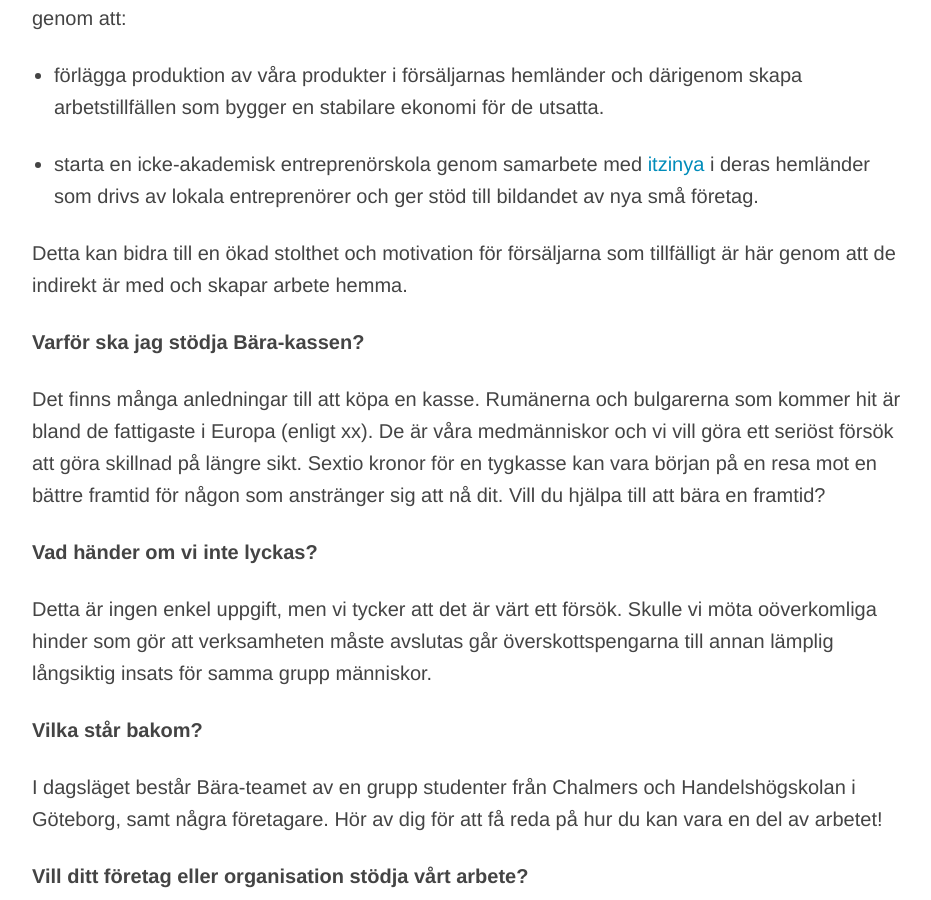
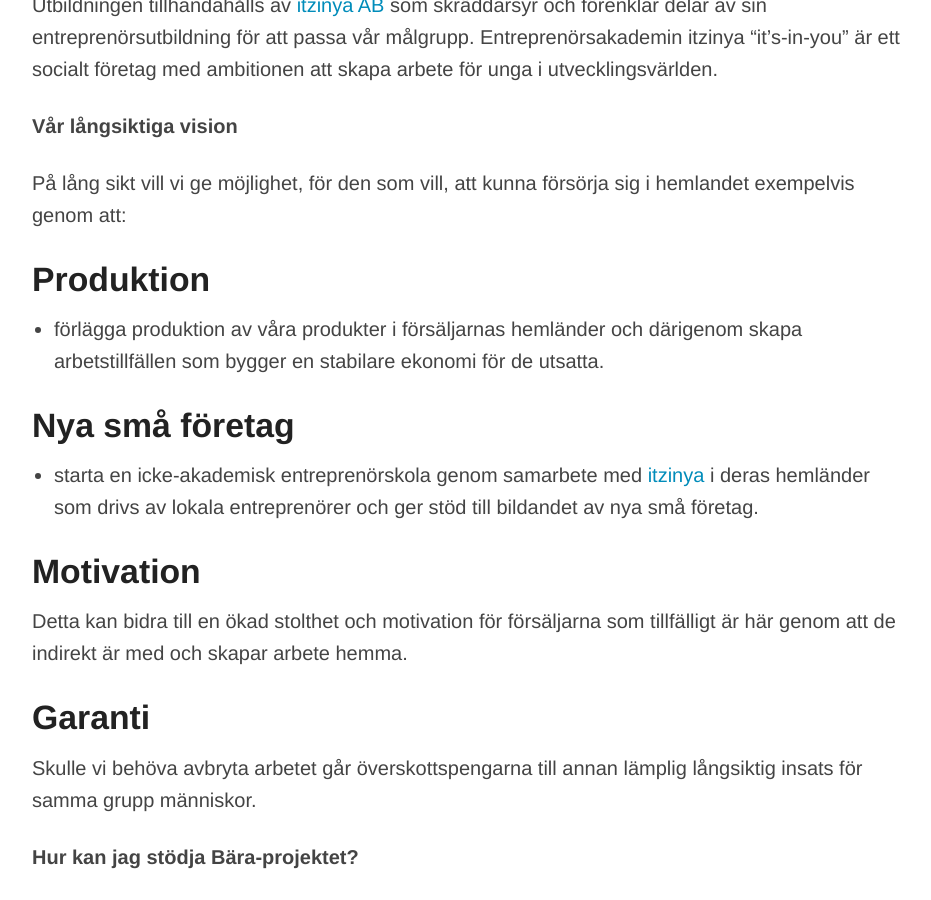
Before and after one commit to bara-se/bara-se.github.io, a Jekyll site: the page built from _posts/0100-01-01-index.md, in a window 1280 px wide and 900 px high, scrolled down 2432 px. Shown: the whole window, without its empty margins (168-1099 px from the left). Built offline with Jekyll 4.4.1, drawn with Linux system fonts in a browser that asks for light colours; some of the changed text lies outside the part shown.

Commit message:
Updated 0100-01-01-index.md

```diff
--- a/_posts/0100-01-01-index.md
+++ b/_posts/0100-01-01-index.md
@@ -5,17 +5,17 @@ permalink: /
 title: ""
 ---
 
-**Vad är syftet med försäljningen av** **BÄRA-kassarna?**
+**Syftet med försäljningen av** **BÄRA-kassarna är långsiktig förändring**
 
-Bära-projektet är ett försök att skapa arbetstillfällen för människor som kommit till Sverige med ambitionen att arbeta men som idag ser tiggeri som enda utvägen. Med en enkel affärsidé och produkt i kombination med utbildning, hoppas vi kunna återskapa en mänsklig värdighet samt att hjälpa till att bygga en positiv framtid.
+Bära-projektet är ett försök att skapa arbetstillfällen för människor som kommit till Sverige med ambitionen att arbeta men som idag ser tiggeri som enda utvägen. Med en enkel affärsidé och produkt i kombination med utbildning, hoppas vi kunna återskapa en mänsklig värdighet samt att hjälpa till att bygga en positiv framtid.
 
 **Jag bryr mig när jag ser en medmänniska tigga men..!?**
 
-Det är svårt att veta hur man ska göra. Är det bra att ge eller inte? Gör det någon skillnad i längden? Är detta organiserad brottslighet eller genuin desperation? Vi tror inte att det är någons dröm att tigga. Det bör inte heller vara någons framtid. Oavsett vad som gjort att en person hamnat i den positionen så är det hur verkligheten ser ut idag. Vi vill göra något åt det.
+Det är svårt att veta hur man ska göra. Är det bra att ge eller inte? Gör det någon skillnad i längden? Är detta organiserad brottslighet eller genuin desperation? Vi tror inte att det är någons dröm att tigga. Det bör inte heller vara någons framtid. Oavsett vad som gjort att en person hamnat i den positionen så vill göra något åt det.
 
-**Hur kan det förändras?**
+**Vi tror förändring är möjlig**
 
-Genom att resa sig från gatan och sälja en produkt förvandlas en person från en tiggare till en säljare med ett jobb. Självkänslan kan åter byggas upp, liksom motivationen att kämpa för förändring. Våra värderingar grundar sig i att:
+Genom att resa sig från gatan och sälja en produkt förvandlas en person från en tiggare till en säljare med ett jobb. Självkänslan kan åter byggas upp, liksom motivationen att kämpa för fortsatt förändring. Våra värderingar grundar sig i att:
 
 - alla människor är lika mycket värda.
 
@@ -35,44 +35,49 @@ Detta är en relevant fråga och vi tror på transparens i allt vi gör. Så hä
 
 - Försäljaren köper kassen för 40 kr och säljer den för 60 kr. Han/hon får behålla mellanskillnaden alltså 33% av försäljningsvärdet.
 
-- Inköps- och tryckkostnaden för en kasse är ca 20 kr.
+- Inköps- och tryckkostnaden för en kasse är ca 20 kr (idag lite mer).
 
 - Resterande 20 kr går till utbildning av säljaren här i Sverige och så småningom är målsättningen att erbjuda en längre entreprenörsutbildning i deras hemland som ger möjlighet till förändring på längre sikt.
 
-**Vad handlar utbildningen om?**
+**Utbildning som bygger framtid**
 
-Utbildningens syfte är att försäljaren ska kunna utföra sitt jobb på ett förtroendeingivande och framgångsrikt sätt. Därför vill vi erbjuda en enkel utbildning om en säljares roll, vad kundnytta är och hur man hanterar kundbemötande. Ämnen som ekonomi och sparande berörs och vi diskuterar säljarnas framtidsdrömmar och möjligheter att förverkliga dem. Dessutom lär vi ut grunderna (/några fraser) i svenska. Utbildningen tillhandahålls av [itzinya AB](http://www.itzinya.com) som skräddarsyr och förenklar delar av sin entreprenörsutbildning för att passa vår målgrupp. Entreprenörsakademin itzinya "it's-in-you" är ett socialt företag med ambitionen att skapa arbete för unga i utvecklingsvärlden.
+Utbildningens syfte är att försäljaren ska kunna utföra sitt jobb på ett förtroendeingivande och framgångsrikt sätt. Därför vill vi erbjuda en enkel utbildning om en säljares roll, vad kundnytta är och hur man hanterar kundbemötande.
 
-**Vad är er långsiktiga vision?**
+###**Ekonomi och framtidsdrömmar**
+Ämnen som ekonomi och sparande berörs och vi diskuterar säljarnas framtidsdrömmar och möjligheter att förverkliga dem. Dessutom lär vi ut grunderna (/några fraser) i svenska.
+
+###**Strategisk partner**
+Utbildningen tillhandahålls av [itzinya AB](http://www.itzinya.com) som skräddarsyr och förenklar delar av sin entreprenörsutbildning för att passa vår målgrupp. Entreprenörsakademin itzinya "it's-in-you" är ett socialt företag med ambitionen att skapa arbete för unga i utvecklingsvärlden.
+
+**Vår långsiktiga vision**
 
 På lång sikt vill vi ge möjlighet, för den som vill, att kunna försörja sig i hemlandet exempelvis genom att:
 
+###**Produktion**
 - förlägga produktion av våra produkter i försäljarnas hemländer och därigenom skapa arbetstillfällen som bygger en stabilare ekonomi för de utsatta.
 
+###**Nya små företag**
 - starta en icke-akademisk entreprenörskola genom samarbete med [itzinya](http://www.itzinya.com) i deras hemländer som drivs av lokala entreprenörer och ger stöd till bildandet av nya små företag.
 
+###**Motivation**
 Detta kan bidra till en ökad stolthet och motivation för försäljarna som tillfälligt är här genom att de indirekt är med och skapar arbete hemma.
 
-**Varför ska jag stödja** **Bära-kassen?**
+###**Garanti**
+Skulle vi behöva avbryta arbetet går överskottspengarna till annan lämplig långsiktig insats för samma grupp människor.
 
-Det finns många anledningar till att köpa en kasse. Rumänerna och bulgarerna som kommer hit är bland de fattigaste i Europa (enligt xx). De är våra medmänniskor och vi vill göra ett seriöst försök att göra skillnad på längre sikt. Sextio kronor för en tygkasse kan vara början på en resa mot en bättre framtid för någon som anstränger sig att nå dit. Vill du hjälpa till att bära en framtid?
+**Hur kan jag stödja** **Bära-projektet?**
 
-**Vad händer om vi inte lyckas?**
-
-Detta är ingen enkel uppgift, men vi tycker att det är värt ett försök. Skulle vi möta oöverkomliga hinder som gör att verksamheten måste avslutas går överskottspengarna till annan lämplig långsiktig insats för samma grupp människor.
+Det finns många anledningar till att köpa en kasse. Rumänerna och bulgarerna som kommer hit är bland de fattigaste i Europa. De är våra medmänniskor och vi vill göra ett seriöst försök att göra skillnad på längre sikt. Sextio kronor för en tygkasse kan vara början på en resa mot en bättre framtid för någon som anstränger sig att nå dit. Vill du hjälpa till att bära en framtid?
 
 **Vilka står bakom?**
 
-I dagsläget består Bära-teamet av en grupp studenter från Chalmers och Handelshögskolan i Göteborg, samt några företagare. Hör av dig för att få reda på hur du kan vara en del av arbetet!
+Bära-teamet består av en grupp studenter från Chalmers och Handelshögskolan i Göteborg, samt några företagare. Bära är ett projekt i en ideell förening där alla arbetar volontärt, utan lön. Transparens är viktigt för oss och vi vill att det ska finnas full insyn i allt vi gör.
+
 
 **Vill ditt företag eller organisation stödja vårt arbete?**
 
-Om du tycker att det vi gör har potential och vill stödja Bära-projektet, kontakta oss på [info@barakassen.se](mailto:info@barakassen.se). Vi tar gärna ett samtal om vilka möjligheter som finns.
+Om du tycker att det vi gör har potential och vill stödja Bära-projektet, kontakta oss på [info@barakassen.se](mailto:info@barakassen.se). Vi tar gärna ett samtal om vilka möjligheter som finns.
 
 **Har du idéer och förslag?**
 
-Vi har inte alla lösningar, utan låt oss göra detta tillsammans. Kontakta oss med dina idéer och hjälp oss att komma framåt.
-
-**Hur ser organisationen ut?**
-
-Bära är en ideell förening där alla arbetar volontärt, utan lön. Alla transaktioner bokförs och kan överblickas i bokslutet. Transparens är viktigt för oss och vi vill att det ska finnas full insyn i allt vi gör.
+Vi har inte alla lösningar, utan låt oss göra detta tillsammans. Kontakta oss med dina idéer och hjälp oss att komma framåt.
```
Also changed, not shown: other parts of _posts/0100-01-01-index.md (+1 -1 lines).
